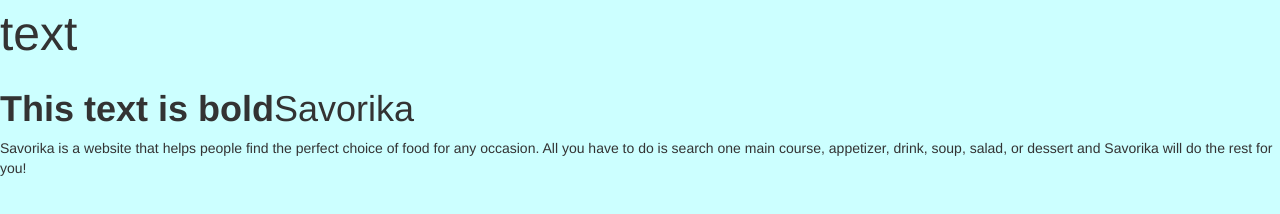
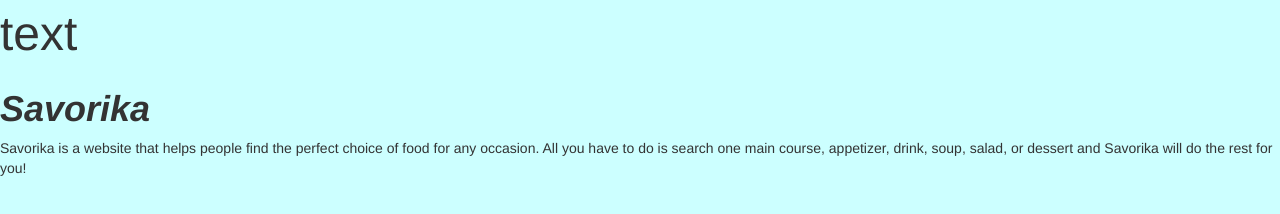
Before and after one commit to apurewallegha/apurewallegha.github.io, a plain HTML site: page index.html in a window 1280 px wide. Drawn offline with nearby package versions, Linux system fonts and the light colour scheme.

Commit message:
Update index.html

```diff
--- a/index.html
+++ b/index.html
@@ -18,7 +18,7 @@
 
 <body class="lightblue-background">
  <font size="26">text</font>
-<h1><b>This text is bold</b>Savorika </h1>
+ <h1><b><i>Savorika</i> </b></h1>
 <p>Savorika is a website that helps people find the perfect choice of food for any occasion. All you have to do is search one main course, appetizer, drink, soup, salad, or dessert and Savorika will do the rest for you!
  </p>
 </body>
```
